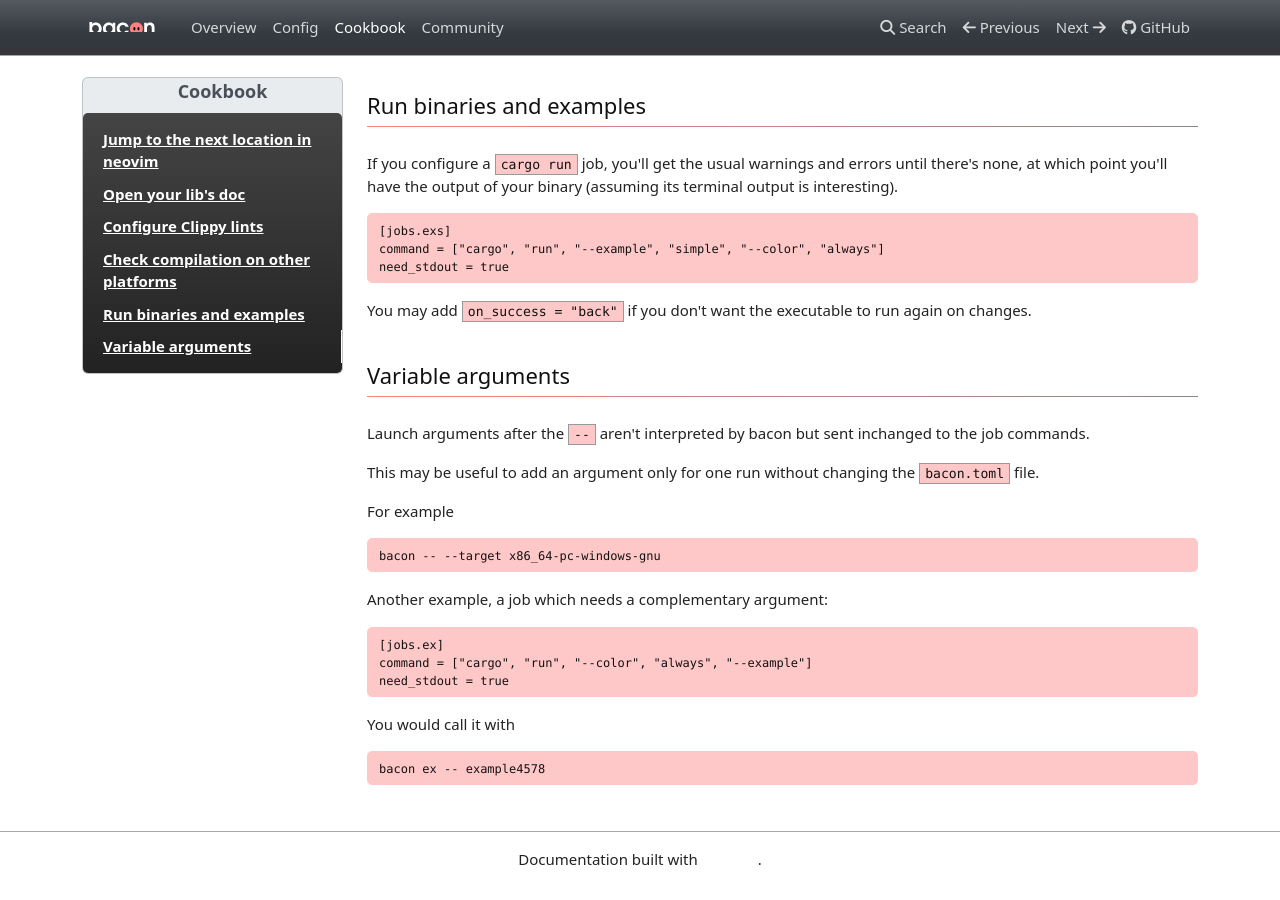
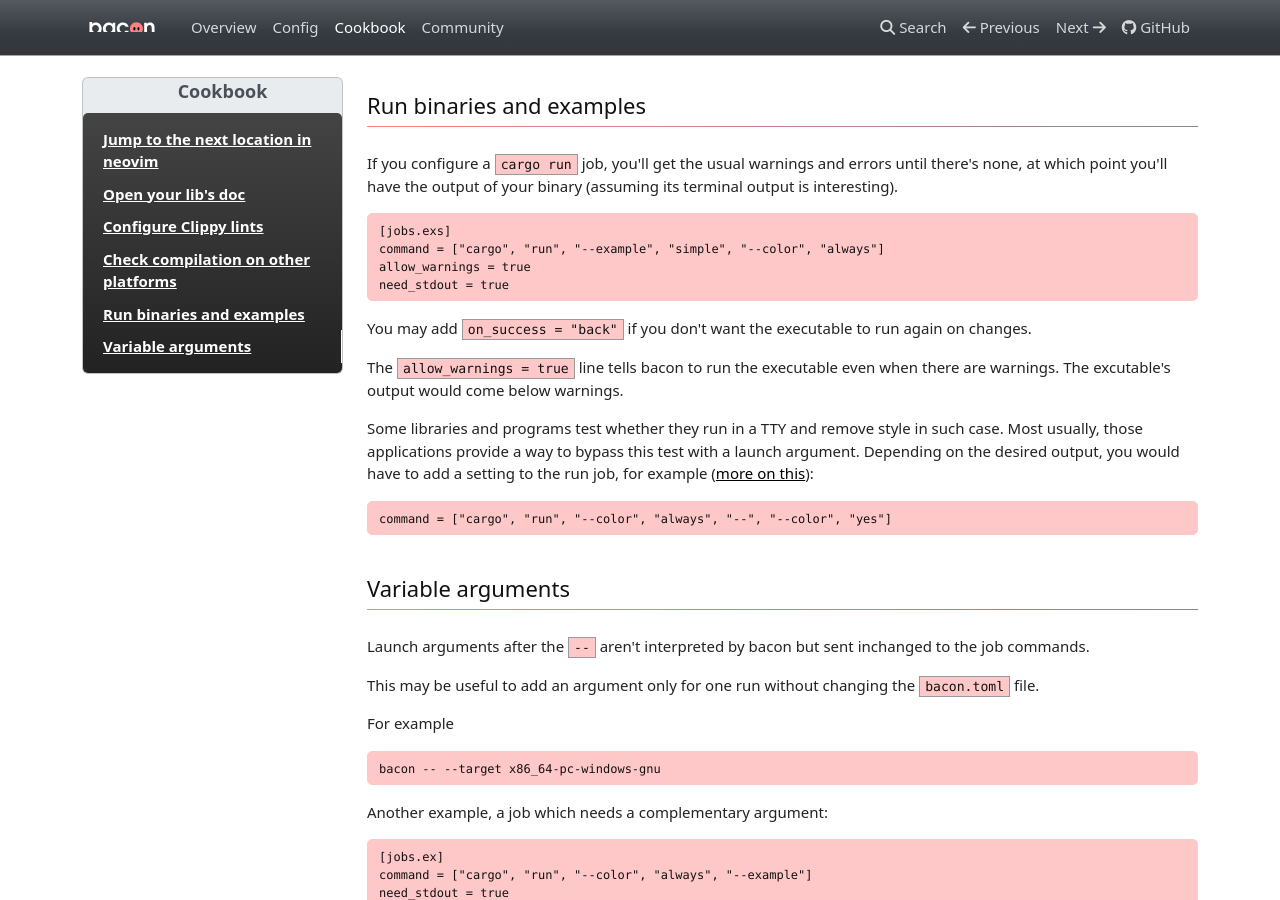
Before and after one commit to Canop/bacon, an MkDocs documentation site: the page built from website/docs/cookbook.md, in a window 1280 px wide and 900 px high, scrolled down 1262 px. Built offline with MkDocs 1.6.1, drawn with Linux system fonts in a browser that asks for light colours; nearby versions of some CDN libraries; a style sheet for code colours, icons or effects is not loaded.

Commit message:
cookbook: TTY related advice for run job
Fix #89

````diff
--- a/website/docs/cookbook.md
+++ b/website/docs/cookbook.md
@@ -67,10 +67,23 @@ If you configure a `cargo run` job, you'll get the usual warnings and errors unt
 ```toml
 [jobs.exs]
 command = ["cargo", "run", "--example", "simple", "--color", "always"]
+allow_warnings = true
 need_stdout = true
 ```
 
 You may add `on_success = "back"` if you don't want the executable to run again on changes.
+
+The `allow_warnings = true` line tells bacon to run the executable even when there are warnings. The excutable's output would come below warnings.
+
+Some libraries and programs test whether they run in a TTY and remove style in such case.
+Most usually, those applications provide a way to bypass this test with a launch argument.
+Depending on the desired output, you would have to add a setting to the run job, for example
+([more on this](https://github.com/Canop/bacon/issues/89#issuecomment-1257752297)):
+
+```toml
+command = ["cargo", "run", "--color", "always", "--", "--color", "yes"]
+```
+
 
 # Variable arguments
 
````
